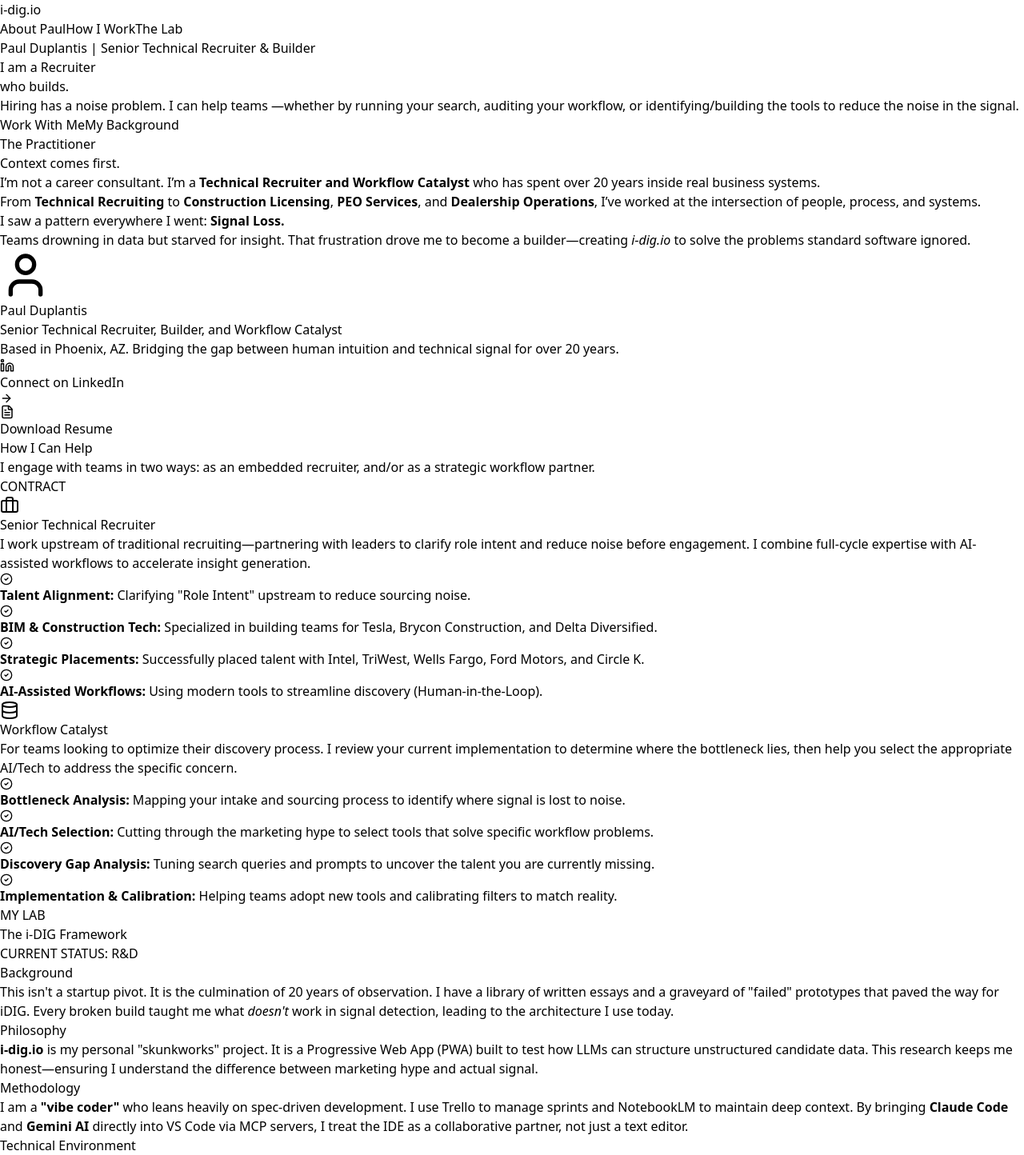
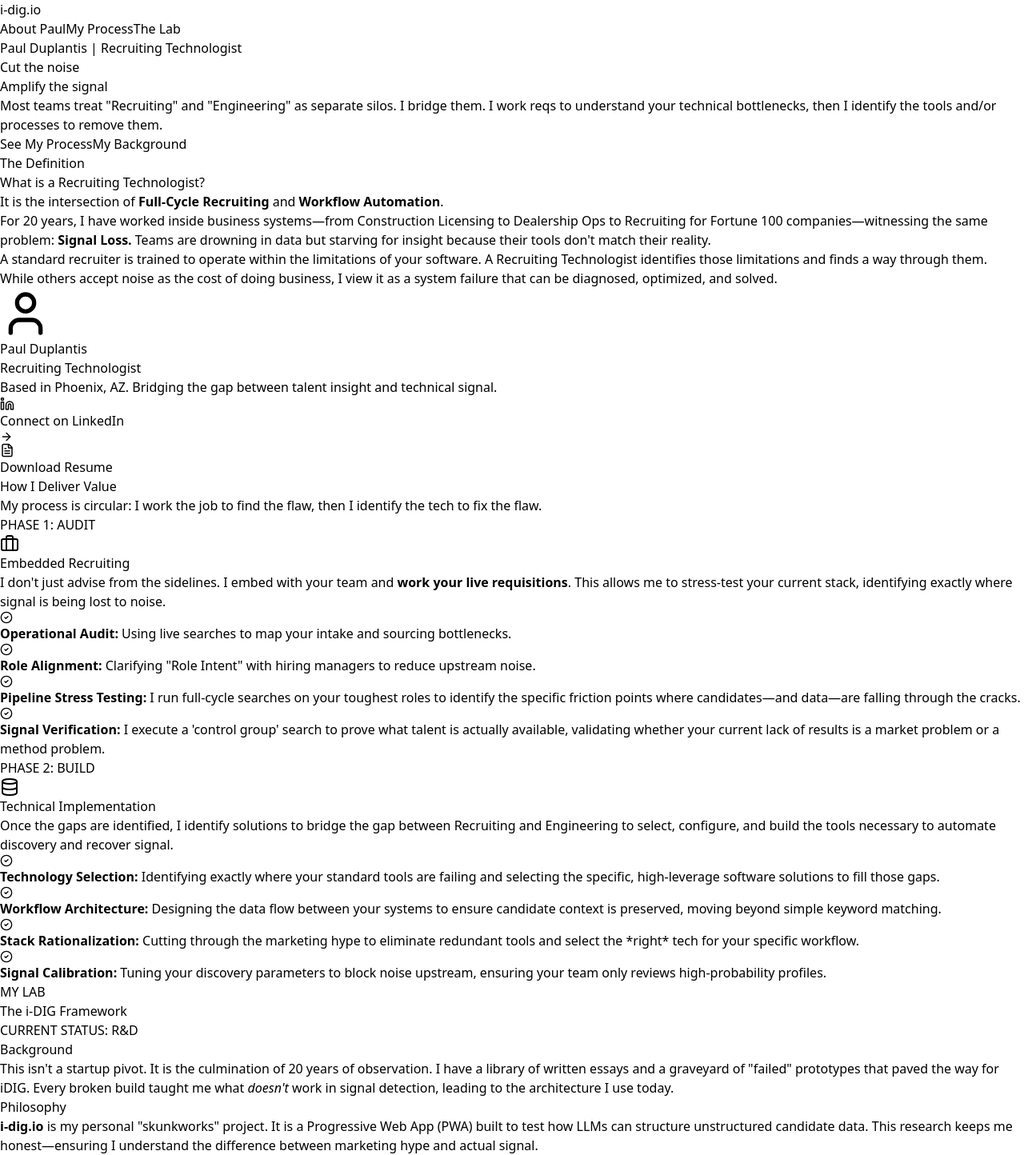
Before and after one commit to theresonantbuilder/idig_website, a React (Vite) app: page / in a window 1280 px wide. Shown: the top 1444 px of the page at 80% size. Built offline with nearby package versions, Linux system fonts and the light colour scheme.

Commit message:
Remove unused React import

```diff
--- a/src/pages/HomeSignalDriven.tsx
+++ b/src/pages/HomeSignalDriven.tsx
@@ -1,4 +1,4 @@
-import { Database, User, Briefcase, CheckCircle2, Linkedin, FileText, Code2, Terminal, Layers, Play, Lock, Zap, Sliders, GitMerge, BrainCircuit, ArrowRight } from 'lucide-react';
+import { ArrowRight, Database, User, Briefcase, CheckCircle2, Linkedin, FileText, Code2, Terminal, Layers, Play, Lock, Zap, Sliders, GitMerge, BrainCircuit } from 'lucide-react';
 
 export default function HomeSignalDriven() {
 
@@ -25,7 +25,7 @@ export default function HomeSignalDriven() {
 
           <div className="hidden md:flex space-x-8 text-sm font-medium text-slate-600">
             <button onClick={() => scrollToSection('about')} className="hover:text-blue-600 transition">About Paul</button>
-            <button onClick={() => scrollToSection('work')} className="hover:text-blue-600 transition">How I Work</button>
+            <button onClick={() => scrollToSection('work')} className="hover:text-blue-600 transition">My Process</button>
             <button onClick={() => scrollToSection('lab')} className="hover:text-blue-600 transition">The Lab</button>
           </div>
         </div>
@@ -37,16 +37,16 @@ export default function HomeSignalDriven() {
         <div className="max-w-6xl mx-auto px-6 mb-20 pt-10">
           <div className="max-w-3xl">
             <div className="inline-flex items-center space-x-2 bg-blue-50 border border-blue-100 rounded-full px-3 py-1 mb-6">
-              <span className="text-xs font-semibold text-blue-600 tracking-wide uppercase">Paul Duplantis | Senior Technical Recruiter & Builder</span>
+              <span className="text-xs font-semibold text-blue-600 tracking-wide uppercase">Paul Duplantis | Recruiting Technologist</span>
             </div>
 
             <h1 className="text-5xl md:text-7xl font-light text-slate-900 mb-8 leading-tight">
-              I am a Recruiter <br />
-              <span className="font-semibold text-slate-900">who builds.</span>
+              Cut the noise <br />
+              <span className="font-semibold text-slate-900">Amplify the signal</span>
             </h1>
 
             <p className="text-xl md:text-2xl text-slate-600 leading-relaxed max-w-2xl mb-10">
-              Hiring has a noise problem. I can help teams —whether by running your search, auditing your workflow, or identifying/building the tools to reduce the noise in the signal.
+              Most teams treat "Recruiting" and "Engineering" as separate silos. I bridge them. I work reqs to understand your technical bottlenecks, then I identify the tools and/or processes to remove them.
             </p>
 
             <div className="flex flex-col sm:flex-row gap-4">
@@ -54,7 +54,7 @@ export default function HomeSignalDriven() {
                 onClick={() => scrollToSection('work')}
                 className="inline-flex items-center justify-center px-6 py-3 bg-slate-900 text-white font-medium rounded-lg hover:bg-slate-800 transition shadow-lg shadow-slate-200/50"
               >
-                Work With Me
+                See My Process
               </button>
               <button
                 onClick={() => scrollToSection('about')}
@@ -66,19 +66,18 @@ export default function HomeSignalDriven() {
           </div>
         </div>
 
-        {/* BIO SECTION */}
+        {/* BIO / DEFINITION SECTION */}
         <section id="about" className="py-20 bg-white border-y border-slate-200">
           <div className="max-w-6xl mx-auto px-6">
             <div className="grid md:grid-cols-12 gap-12 items-center">
 
               <div className="md:col-span-7 prose prose-lg prose-slate">
-                <h3 className="text-sm font-bold text-blue-600 uppercase tracking-widest mb-2">The Practitioner</h3>
-                <h2 className="text-3xl font-light text-slate-900 mb-6">Context comes first.</h2>
+                <h3 className="text-sm font-bold text-blue-600 uppercase tracking-widest mb-2">The Definition</h3>
+                <h2 className="text-3xl font-light text-slate-900 mb-6">What is a Recruiting Technologist?</h2>
                 <div className="space-y-6 text-lg text-slate-600">
-                  <p>I’m not a career consultant. I’m a <strong>Technical Recruiter and Workflow Catalyst</strong> who has spent over 20 years inside real business systems.</p>
-                  <p>From <strong>Technical Recruiting</strong> to <strong>Construction Licensing</strong>, <strong>PEO Services</strong>, and <strong>Dealership Operations</strong>, I’ve worked at the intersection of people, process, and systems.</p>
-                  <p>I saw a pattern everywhere I went: <strong>Signal Loss.</strong></p>
-                  <p>Teams drowning in data but starved for insight. That frustration drove me to become a builder—creating <em>i-dig.io</em> to solve the problems standard software ignored.</p>
+                  <p>It is the intersection of <strong>Full-Cycle Recruiting</strong> and <strong>Workflow Automation</strong>.</p>
+                  <p>For 20 years, I have worked inside business systems—from Construction Licensing to Dealership Ops to Recruiting for Fortune 100 companies—witnessing the same problem: <strong>Signal Loss.</strong> Teams are drowning in data but starving for insight because their tools don't match their reality.</p>
+                  <p>A standard recruiter is trained to operate within the limitations of your software. A Recruiting Technologist identifies those limitations and finds a way through them. While others accept noise as the cost of doing business, I view it as a system failure that can be diagnosed, optimized, and solved.</p>
                 </div>
               </div>
 
@@ -93,8 +92,8 @@ export default function HomeSignalDriven() {
                     </div>
 
                     <h4 className="text-2xl font-bold text-slate-900 mb-1">Paul Duplantis</h4>
-                    <p className="text-blue-600 font-medium text-sm mb-6">Senior Technical Recruiter, Builder, and Workflow Catalyst</p>
-                    <p className="text-slate-600 text-sm leading-relaxed mb-8 px-2">Based in Phoenix, AZ. Bridging the gap between human intuition and technical signal for over 20 years.</p>
+                    <p className="text-blue-600 font-medium text-sm mb-6">Recruiting Technologist</p>
+                    <p className="text-slate-600 text-sm leading-relaxed mb-8 px-2">Based in Phoenix, AZ. Bridging the gap between talent insight and technical signal.</p>
 
                     <div className="space-y-3">
                       <a href="https://www.linkedin.com/" target="_blank" rel="noopener noreferrer" className="flex items-center justify-center w-full px-4 py-3 bg-[#0A66C2] text-white rounded-lg hover:bg-[#004182] transition font-medium text-sm group">
@@ -115,35 +114,49 @@ export default function HomeSignalDriven() {
         {/* WORK SECTION */}
         <section id="work" className="pt-24 pb-10 max-w-6xl mx-auto px-6">
           <div className="text-center max-w-2xl mx-auto mb-16">
-            <h2 className="text-3xl md:text-4xl font-light text-slate-900 mb-4">How I Can Help</h2>
-            <p className="text-lg text-slate-600">I engage with teams in two ways: as an embedded recruiter, and/or as a strategic workflow partner.</p>
+            <h2 className="text-3xl md:text-4xl font-light text-slate-900 mb-4">How I Deliver Value</h2>
+            <p className="text-lg text-slate-600">My process is circular: I work the job to find the flaw, then I identify the tech to fix the flaw.</p>
           </div>
 
           <div className="grid md:grid-cols-2 gap-8 mb-12">
-            {/* Recruiter Card */}
+
+            {/* Card 1: The Audit */}
             <div className="bg-white p-8 rounded-xl border-2 border-slate-100 hover:border-blue-500 transition cursor-pointer group relative overflow-hidden">
-               <div className="absolute top-0 right-0 bg-blue-500 text-white text-xs font-bold px-3 py-1 rounded-bl-lg">CONTRACT</div>
+               <div className="absolute top-0 right-0 bg-blue-500 text-white text-xs font-bold px-3 py-1 rounded-bl-lg">PHASE 1: AUDIT</div>
               <div className="w-12 h-12 bg-blue-50 rounded-lg flex items-center justify-center mb-6"><Briefcase className="text-blue-600" size={24} /></div>
-              <h3 className="text-2xl font-semibold mb-3">Senior Technical Recruiter</h3>
-              <p className="text-slate-600 leading-relaxed mb-6">I work upstream of traditional recruiting—partnering with leaders to clarify role intent and reduce noise before engagement. I combine full-cycle expertise with AI-assisted workflows to accelerate insight generation.</p>
+              <h3 className="text-2xl font-semibold mb-3">Embedded Recruiting</h3>
+              <p className="text-slate-600 leading-relaxed mb-6">I don't just advise from the sidelines. I embed with your team and <strong>work your live requisitions</strong>. This allows me to stress-test your current stack, identifying exactly where signal is being lost to noise.</p>
               <ul className="space-y-3 text-sm text-slate-500">
-                <li className="flex items-start"><CheckCircle2 size={16} className="mr-2 text-blue-500 mt-0.5 shrink-0"/> <span><strong>Talent Alignment:</strong> Clarifying "Role Intent" upstream to reduce sourcing noise.</span></li>
-                <li className="flex items-start"><CheckCircle2 size={16} className="mr-2 text-blue-500 mt-0.5 shrink-0"/> <span><strong>BIM & Construction Tech:</strong> Specialized in building teams for Tesla, Brycon Construction, and Delta Diversified.</span></li>
-                <li className="flex items-start"><CheckCircle2 size={16} className="mr-2 text-blue-500 mt-0.5 shrink-0"/> <span><strong>Strategic Placements:</strong> Successfully placed talent with Intel, TriWest, Wells Fargo, Ford Motors, and Circle K.</span></li>
-                <li className="flex items-start"><CheckCircle2 size={16} className="mr-2 text-blue-500 mt-0.5 shrink-0"/> <span><strong>AI-Assisted Workflows:</strong> Using modern tools to streamline discovery (Human-in-the-Loop).</span></li>
+                <li className="flex items-start"><CheckCircle2 size={16} className="mr-2 text-blue-500 mt-0.5 shrink-0"/> <span><strong>Operational Audit:</strong> Using live searches to map your intake and sourcing bottlenecks.</span></li>
+                <li className="flex items-start"><CheckCircle2 size={16} className="mr-2 text-blue-500 mt-0.5 shrink-0"/> <span><strong>Role Alignment:</strong> Clarifying "Role Intent" with hiring managers to reduce upstream noise.</span></li>
+                <li className="flex items-start"><CheckCircle2 size={16} className="mr-2 text-blue-500 mt-0.5 shrink-0"/> <span><strong>Pipeline Stress Testing:</strong> I run full-cycle searches on your toughest roles to identify the specific friction points where candidates—and data—are falling through the cracks.</span></li>
+                <li className="flex items-start"><CheckCircle2 size={16} className="mr-2 text-blue-500 mt-0.5 shrink-0"/> <span><strong>Signal Verification:</strong> I execute a 'control group' search to prove what talent is actually available, validating whether your current lack of results is a market problem or a method problem.</span></li>
               </ul>
             </div>
 
-            {/* Consultant Card */}
+            {/* Card 2: The Build */}
             <div className="bg-white p-8 rounded-xl border-2 border-slate-100 hover:border-emerald-500 transition cursor-pointer group">
+               <div className="absolute top-0 right-0 bg-emerald-500 text-white text-xs font-bold px-3 py-1 rounded-bl-lg">PHASE 2: BUILD</div>
               <div className="w-12 h-12 bg-emerald-50 rounded-lg flex items-center justify-center mb-6"><Database className="text-emerald-600" size={24} /></div>
-              <h3 className="text-2xl font-semibold mb-3">Workflow Catalyst</h3>
-              <p className="text-slate-600 leading-relaxed mb-6">For teams looking to optimize their discovery process. I review your current implementation to determine where the bottleneck lies, then help you select the appropriate AI/Tech to address the specific concern.</p>
+              <h3 className="text-2xl font-semibold mb-3">Technical Implementation</h3>
+              <p className="text-slate-600 leading-relaxed mb-6">Once the gaps are identified, I identify solutions to bridge the gap between Recruiting and Engineering to select, configure, and build the tools necessary to automate discovery and recover signal.</p>
               <ul className="space-y-3 text-sm text-slate-500">
-                <li className="flex items-start"><CheckCircle2 size={16} className="mr-2 text-emerald-500 mt-0.5 shrink-0"/> <span><strong>Bottleneck Analysis:</strong> Mapping your intake and sourcing process to identify where signal is lost to noise.</span></li>
-                <li className="flex items-start"><CheckCircle2 size={16} className="mr-2 text-emerald-500 mt-0.5 shrink-0"/> <span><strong>AI/Tech Selection:</strong> Cutting through the marketing hype to select tools that solve specific workflow problems.</span></li>
-                <li className="flex items-start"><CheckCircle2 size={16} className="mr-2 text-emerald-500 mt-0.5 shrink-0"/> <span><strong>Discovery Gap Analysis:</strong> Tuning search queries and prompts to uncover the talent you are currently missing.</span></li>
-                <li className="flex items-start"><CheckCircle2 size={16} className="mr-2 text-emerald-500 mt-0.5 shrink-0"/> <span><strong>Implementation & Calibration:</strong> Helping teams adopt new tools and calibrating filters to match reality.</span></li>
+                <li className="flex items-start">
+                  <CheckCircle2 size={16} className="mr-2 text-emerald-500 mt-0.5 shrink-0"/>
+                  <span><strong>Technology Selection:</strong> Identifying exactly where your standard tools are failing and selecting the specific, high-leverage software solutions to fill those gaps.</span>
+                </li>
+                <li className="flex items-start">
+                  <CheckCircle2 size={16} className="mr-2 text-emerald-500 mt-0.5 shrink-0"/>
+                  <span><strong>Workflow Architecture:</strong> Designing the data flow between your systems to ensure candidate context is preserved, moving beyond simple keyword matching.</span>
+                </li>
+                <li className="flex items-start">
+                  <CheckCircle2 size={16} className="mr-2 text-emerald-500 mt-0.5 shrink-0"/>
+                  <span><strong>Stack Rationalization:</strong> Cutting through the marketing hype to eliminate redundant tools and select the *right* tech for your specific workflow.</span>
+                </li>
+                <li className="flex items-start">
+                  <CheckCircle2 size={16} className="mr-2 text-emerald-500 mt-0.5 shrink-0"/>
+                  <span><strong>Signal Calibration:</strong> Tuning your discovery parameters to block noise upstream, ensuring your team only reviews high-probability profiles.</span>
+                </li>
               </ul>
             </div>
           </div>
```
